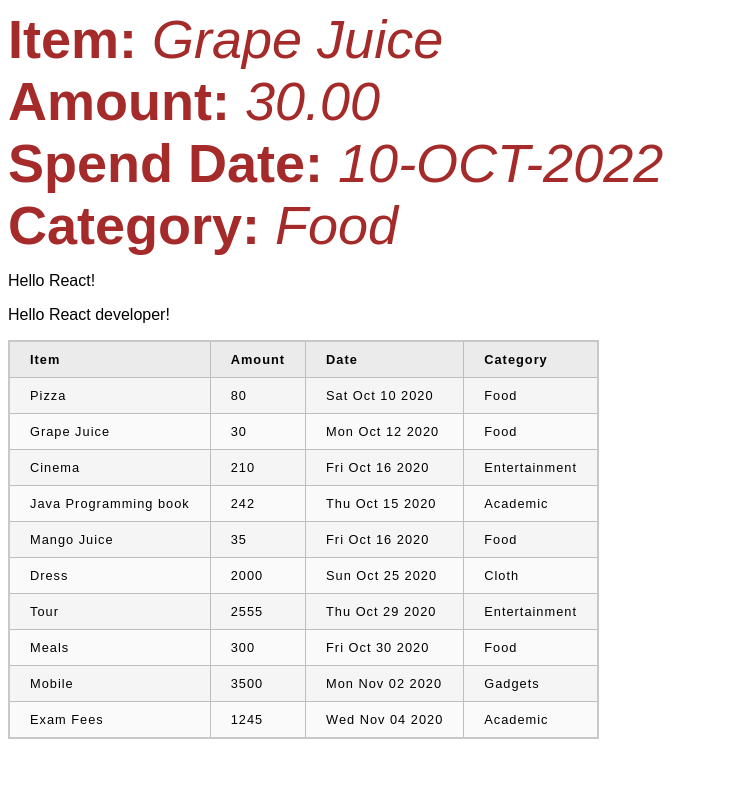
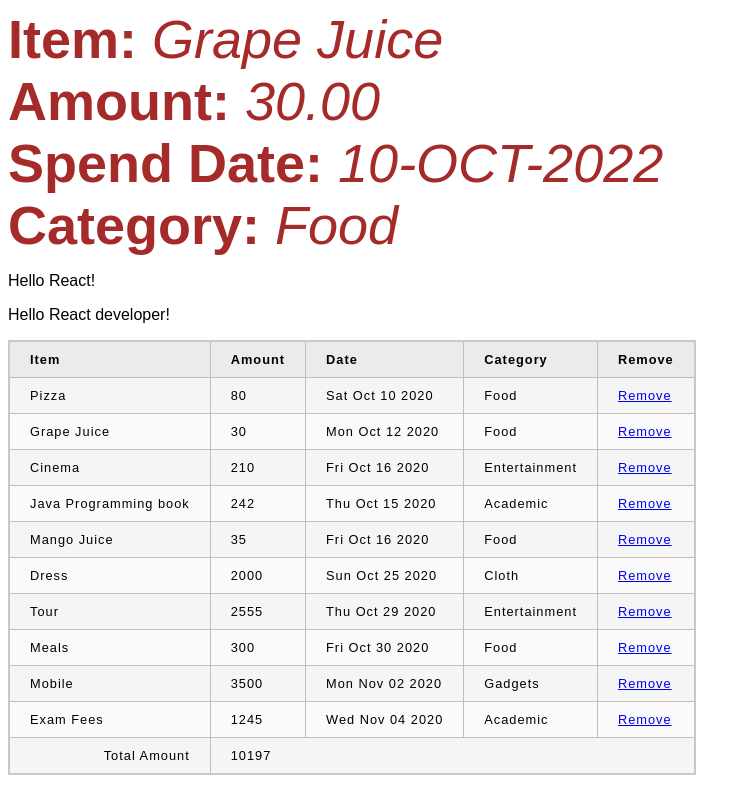
Before and after one commit to jasonwee/MyReactJS, a React (Create React App) app in the folder tutorialpoint/expense-manager-reactjs/: page / in a window 1280 px wide. Shown: the whole page, without its empty margins (0-751 px from the left). Built offline with nearby package versions, Linux system fonts and the light colour scheme.

Commit message:
react lifecycle.

```diff
--- a/tutorialpoint/expense-manager-reactjs/src/components/ExpenseEntryItemList.js
+++ b/tutorialpoint/expense-manager-reactjs/src/components/ExpenseEntryItemList.js
@@ -4,11 +4,39 @@ import './ExpenseEntryItemList.css';
 class ExpenseEntryItemList extends React.Component {
    constructor(props) {
       super(props);
-
+      this.state = {
+         items: this.props.items
+      }
       this.handleMouseEnter = this.handleMouseEnter.bind();
       this.handleMouseLeave = this.handleMouseLeave.bind();
       this.handleMouseOver = this.handleMouseOver.bind();
    }
+
+   componentDidMount() {
+      console.log("ExpenseEntryItemList :: Initialize :: componentDidMount :: Component mounted");
+   }
+   shouldComponentUpdate(nextProps, nextState) {
+      console.log("ExpenseEntryItemList :: Update :: shouldComponentUpdate invoked :: Before update");
+      return true;
+   }
+   static getDerivedStateFromProps(props, state) {
+      console.log("ExpenseEntryItemList :: Initialize / Update :: getDerivedStateFromProps :: Before update");
+      let newState = {
+         items: props.items
+      }
+      return newState;
+   }
+   getSnapshotBeforeUpdate(prevProps, prevState) {
+      console.log("ExpenseEntryItemList :: Update :: getSnapshotBeforeUpdate :: Before update");
+      return null;
+   }
+   componentDidUpdate(prevProps, prevState, snapshot) {
+      console.log("ExpenseEntryItemList :: Update :: componentDidUpdate :: Component updated");
+   }
+   componentWillUnmount() {
+      console.log("ExpenseEntryItemList :: Remove :: componentWillUnmount :: Component unmounted");
+   }
+
    handleMouseEnter(e) {
       e.target.parentNode.classList.add("highlight");
    }
@@ -18,13 +46,44 @@ class ExpenseEntryItemList extends React.Component {
    handleMouseOver(e) {
       console.log("The mouse is at (" + e.clientX + ", " + e.clientY + ")");
    }
+
+   handleDelete = (id, e) => {
+      e.preventDefault();
+      console.log(id);
+
+      if(this.props.onDelete != null)this.props.onDelete(id, e);
+      /*
+      this.setState((state, props) => {
+         let items = [];
+
+         state.items.forEach((item, idx) => {
+            if(item.id != id)
+               items.push(item)
+         })
+         let newState = {
+            items: items
+         }
+         return newState;
+      })
+      */
+   }
+
+   getTotal() {
+      let total = 0;
+      for(var i = 0; i < this.state.items.length; i++) {
+         total += this.state.items[i].amount
+      }
+      return total;
+   }
+
    render() {
-      const lists = this.props.items.map((item) =>
+      const lists = this.state.items.map((item) =>
          <tr key={item.id} onMouseEnter={this.handleMouseEnter} onMouseLeave={this.handleMouseLeave}>
             <td>{item.name}</td>
             <td>{item.amount}</td>
             <td>{new Date(item.spendDate).toDateString()}</td>
             <td>{item.category}</td>
+	    <td><a href="#" onClick={(e) => this.handleDelete(item.id, e)}>Remove</a></td>
          </tr>
       );
       return (
@@ -35,10 +94,17 @@ class ExpenseEntryItemList extends React.Component {
                   <th>Amount</th>
                   <th>Date</th>
                   <th>Category</th>
+	          <th>Remove</th>
                </tr>
             </thead>
             <tbody>
                {lists}
+               <tr>
+                  <td colSpan="1" style={{ textAlign: "right" }}>Total Amount</td>
+                  <td colSpan="4" style={{ textAlign: "left" }}>
+                     {this.getTotal()}
+                  </td>
+               </tr>
             </tbody>
          </table>
       );
```
